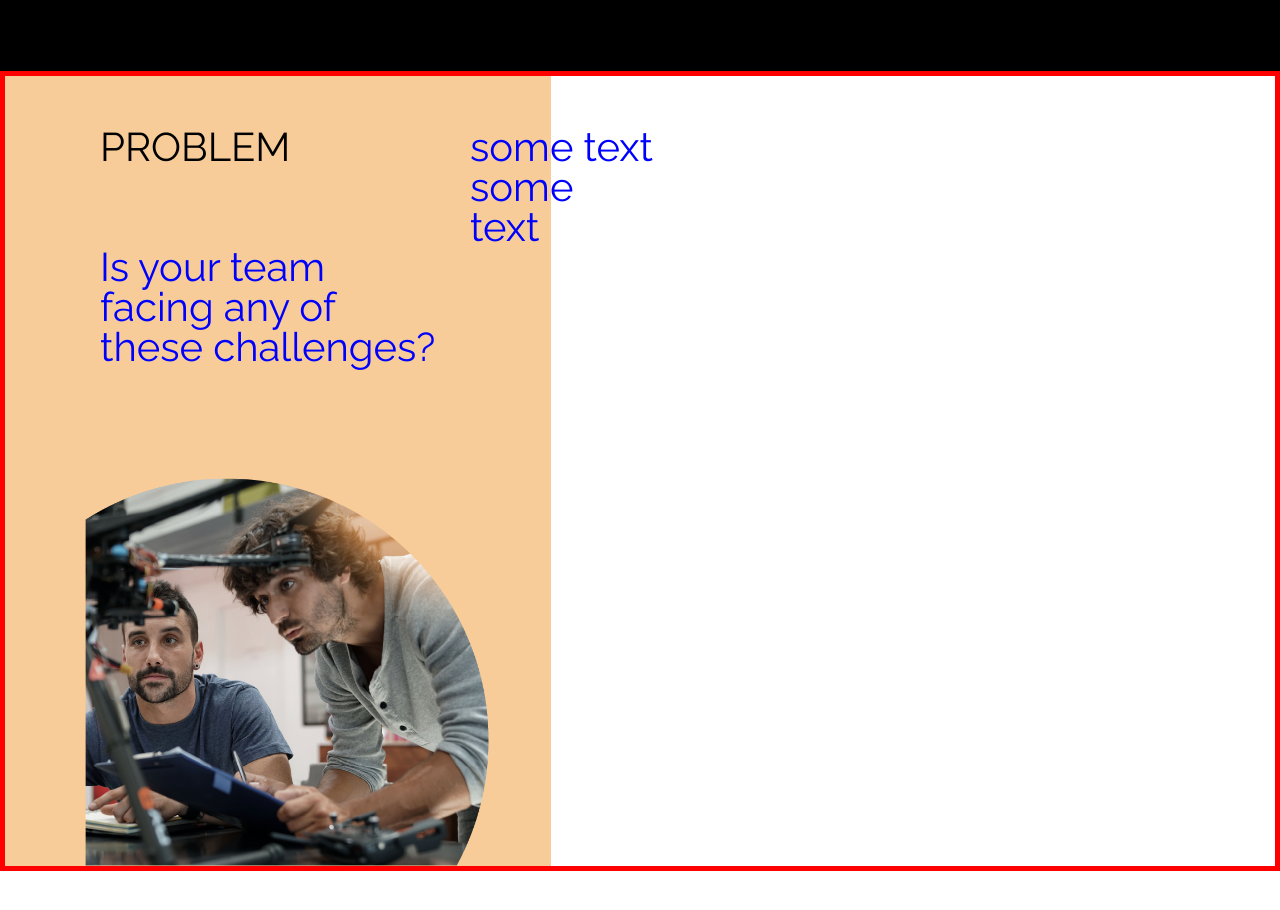
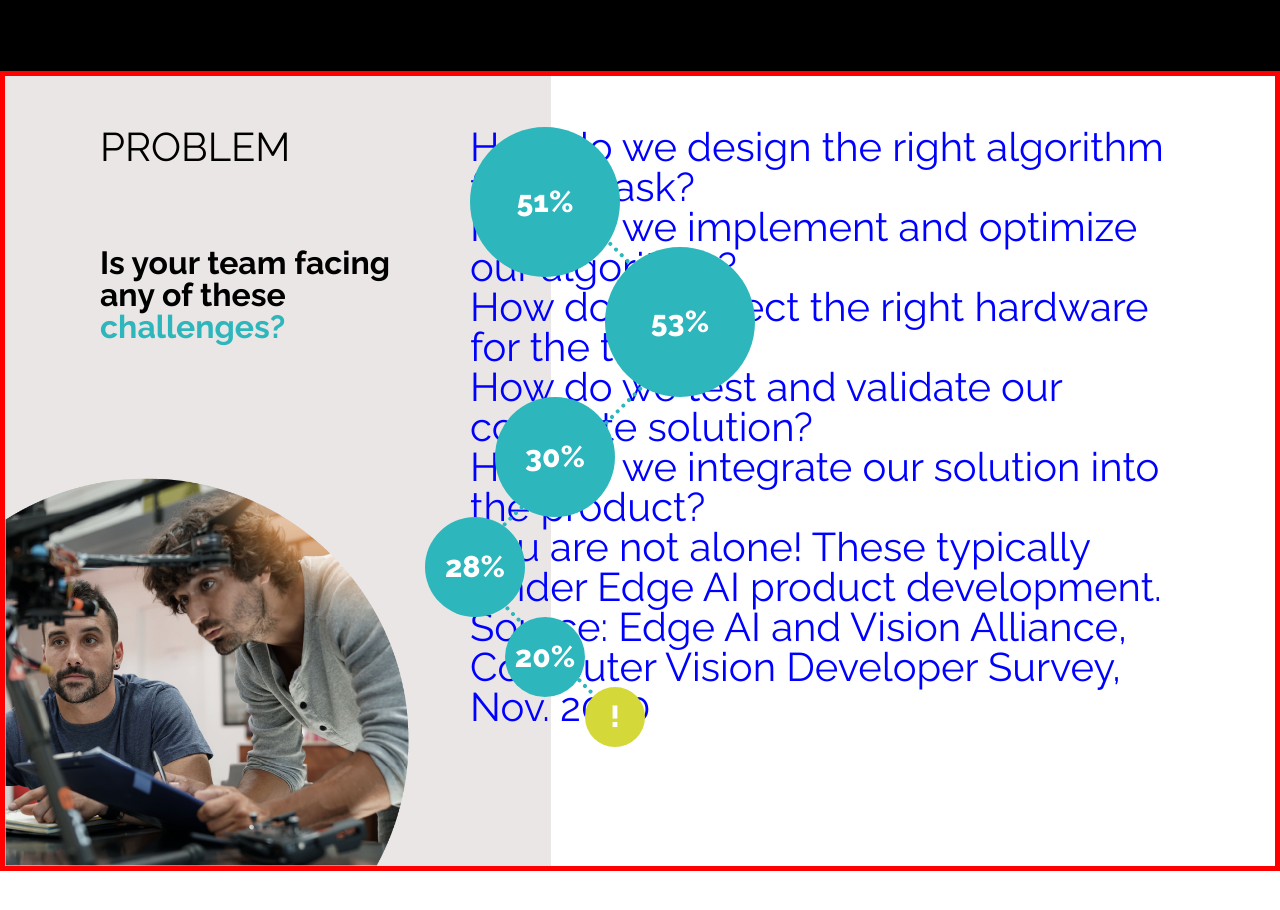
Before and after one commit to Nikanorra/Nikanorra.githu.io-KRAI, a plain HTML site: page index.html in a window 1280 px wide. Shown: the part 780-1690 px from the top of the page. Drawn offline with Linux system fonts and the light colour scheme.

Commit message:
Add files via upload

```diff
--- a/css/styles.css
+++ b/css/styles.css
@@ -11,11 +11,7 @@ section {
 }
 
 .container {
-  max-width: 1800px;
   min-width: 320px;
-  padding-right: 25px;
-  padding-left: 25px;
-  margin: 0 auto;
 }
 
 img {
@@ -27,6 +23,16 @@ img {
   color: black;
   font-weight: normal;
   text-transform: uppercase;
+}
+
+.paragraf {
+  font-size: 4vh;
+  font-weight: 700;
+  color: black;
+}
+
+.paragraf span {
+  color: #2DB6BB;
 }
 
 .flex {
@@ -92,9 +98,9 @@ img {
   height: 100vh;
   position: relative;
   border: 5px solid red;
-  background: -webkit-gradient(linear, left top, right top, from(#f7cc98), color-stop(43%, #f7cc98), color-stop(43%, #fff), to(#fff));
-  background: -o-linear-gradient(left, #f7cc98 0%, #f7cc98 43%, #fff 43%, #fff 100%);
-  background: linear-gradient(90deg, #f7cc98 0%, #f7cc98 43%, #fff 43%, #fff 100%);
+  background: -webkit-gradient(linear, left top, right top, from(#EAE6E5), color-stop(43%, #EAE6E5), color-stop(43%, #fff), to(#fff));
+  background: -o-linear-gradient(left, #EAE6E5 0%, #EAE6E5 43%, #fff 43%, #fff 100%);
+  background: linear-gradient(90deg, #EAE6E5 0%, #EAE6E5 43%, #fff 43%, #fff 100%);
 }
 
 .problems__wrap {
@@ -102,6 +108,11 @@ img {
   display: -ms-flexbox;
   display: flex;
   height: 100%;
+}
+
+.problems .container.problems__wrap.col-md-12,
+.problems .container.problems__wrap.col-md-12 .col-md-4 {
+  position: static !important;
 }
 
 .problems .title {
@@ -116,7 +127,13 @@ img {
   left: 0;
 }
 
-.circle {
+.circle__1,
+.circle__2,
+.circle__3,
+.circle__4,
+.circle__5,
+.circle__6 {
+  position: absolute;
   border-radius: 50%;
   background: #2DB6BB;
   height: 150px;
@@ -130,41 +147,82 @@ img {
   -webkit-box-align: center;
       -ms-flex-align: center;
           align-items: center;
-  font-size: 50px;
+  font-size: 30px;
+  font-weight: 800;
+  color: #fff;
+  z-index: 1;
+}
+
+.circle__2 {
+  left: 150px;
+  top: 120px;
+}
+
+.circle__3 {
+  left: 40px;
+  top: 270px;
+  height: 120px;
+  width: 120px;
+}
+
+.circle__4 {
+  left: -30px;
+  top: 390px;
+  height: 100px;
+  width: 100px;
+}
+
+.circle__5 {
+  top: 490px;
+  left: 50px;
+  height: 80px;
+  width: 80px;
+}
+
+.circle__6 {
+  top: 560px;
+  left: 130px;
+  height: 60px;
+  width: 60px;
+  background: #D4D838;
   color: #fff;
 }
 
-.line-first {
-  margin: 20px;
-  font-size: 250%;
-  color: #2DB6BB;
-  /* border-bottom: 4px dotted #f50057;
-  padding-bottom: 0px;
-  width: 22.4%;
-  margin-left: 100px;
-  text-align: center; */
+.line-top {
+  position: absolute;
+  top: 132px;
+  left: 130px;
+  border-bottom: 4px dotted #2DB6BB;
+  width: 85px;
+  height: 0px;
+  -webkit-transform: rotate(45deg);
+      -ms-transform: rotate(45deg);
+          transform: rotate(45deg);
 }
 
 .line-middle {
-  position: relative;
-  top: -52px;
-  left: 389px;
-  border-bottom: 4px dotted #f50057;
-  width: 85px;
+  position: absolute;
+  top: 350px;
+  left: -35px;
+  border-bottom: 4px dotted #2DB6BB;
+  width: 260px;
   height: 0px;
-  -ms-transform: rotate(30deg);
-  -webkit-transform: rotate(30deg);
-  transform: rotate(40deg);
+  -webkit-transform: rotate(-45deg);
+      -ms-transform: rotate(-45deg);
+          transform: rotate(-45deg);
 }
 
-/* .line-second {
-  border-top: 4px dotted #f50057;
-  width: 60%;
-  position: relative;
-  top: 16px;
-  margin-bottom: 0px;
-  float: right
-} */
+.line-bottom {
+  position: absolute;
+  top: 510px;
+  left: -17px;
+  border-bottom: 4px dotted #2DB6BB;
+  width: 200px;
+  height: 0px;
+  -webkit-transform: rotate(45deg);
+      -ms-transform: rotate(45deg);
+          transform: rotate(45deg);
+}
 
 @media screen and (max-width: 900px) {
   .hero__wrap img {
--- a/index.html
+++ b/index.html
@@ -29,28 +29,40 @@
   </section>
   <section class="problems">
   <div class="container problems__wrap col-md-12">
-    <!-- <div class="problems__wrap"> -->
-      <!-- <div class="problems__left"> -->
-        <div class="col-md-4">
-          <h1 class="title">PROBLEM</h1>
-          Is your team facing any of these <span>challenges?</span>
-          <img class="problems__bg" src="./img/problemsBg.png" alt="">
-        </div>
-      <!-- </div> -->
 
-      <div class="col-md-8">
-        <p>some text</p>
-        <p>some</p>
-        <p>text</p>
+    <div class="col-md-4">
+      <h1 class="title">PROBLEM</h1>
+      <p class="paragraf">Is your team facing any of these <span>challenges?</span></p>
+      <img class="problems__bg" src="./img/problemsBg.png" alt="">
+    </div>
+
+    <div class="col-md-8">
+      <div class="circles">
+        <div class="circle__1">51%</div>
+        <div class="line-top"></div>
+
+        <div class="circle__2">53%</div>
+        <div class="line-middle"></div>
+
+        <div class="circle__3">30%</div>
+
+        <div class="circle__4">28%</div>
+
+        <div class="line-bottom"></div>
+        <div class="circle__5">20%</div>
+
+        <div class="circle__6">!</div>
       </div>
-    <!-- </div>   -->
 
-    <!-- <div class="circle">51%</div>
-    <div class="splitters">
-      <div class="line-second"></div>
-      <p class="line-first">Title</p>
-      <div class="line-middle"></div>
-    </div> -->
+      <p>How do we design the right algorithm for the task?</p>
+      <p>How do we implement and optimize our algorithm?</p>
+      <p>How do we select the right hardware for the task?</p>
+      <p>How do we test and validate our compute solution?</p>
+      <p>How do we integrate our solution into the product?</p>
+      <p>You are not alone! These typically hinder Edge AI product development.</p>
+      <p>Source: Edge AI and Vision Alliance, Computer Vision Developer Survey, Nov. 2020</p>
+    </div>
+
   </div>
 </section>
 
```
Also changed, not shown: css/styles.min.css.
